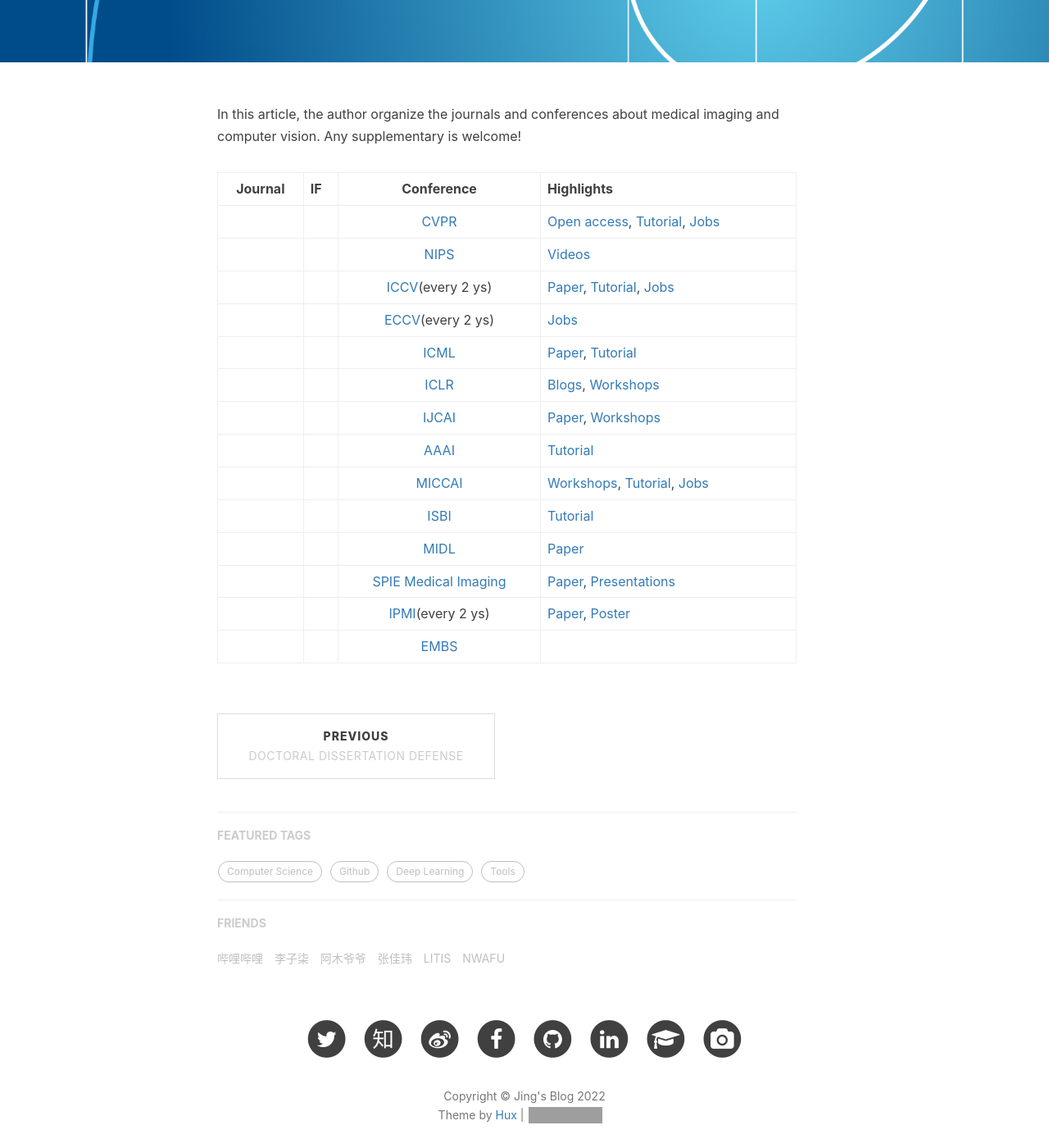
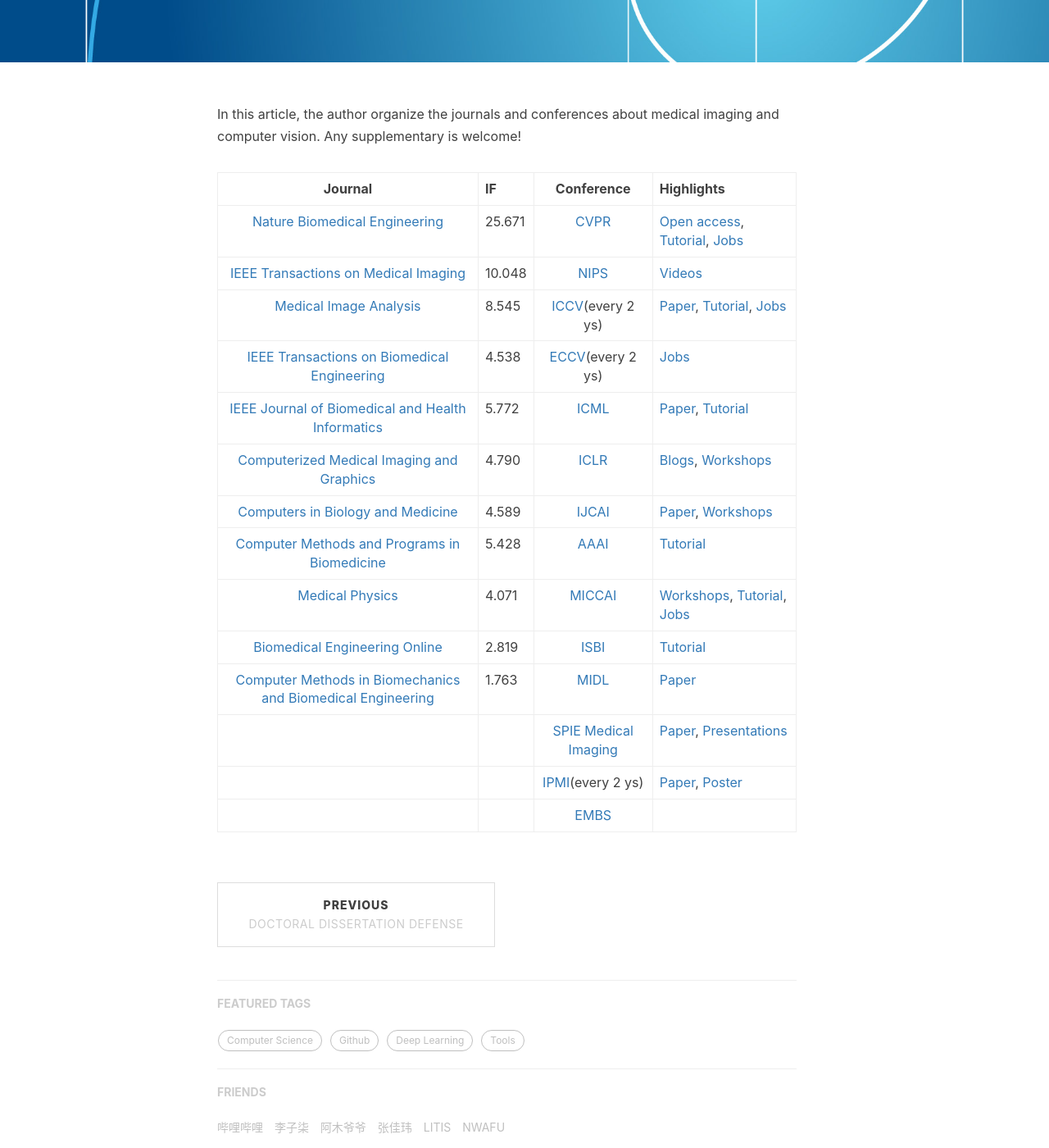
Before and after one commit to jizhang02/jizhang02.github.io, a Jekyll site: the page built from _posts/2022-06-17-journalconf.markdown, in a window 1280 px wide and 1400 px high, scrolled down 507 px. Shown: the whole window at 82% size. Built offline with Jekyll 4.4.1, drawn with Linux system fonts in a browser that asks for light colours; nearby versions of some CDN libraries; a script that is not in the unit is left out; comment, search, counter and statistics services are not loaded; grey boxes are pictures that could not be loaded.

Commit message:
Update 2022-06-17-journalconf.markdown

```diff
--- a/_posts/2022-06-17-journalconf.markdown
+++ b/_posts/2022-06-17-journalconf.markdown
@@ -16,17 +16,17 @@
 
 | Journal |IF| Conference  |Highlights|
 | :----:  | ---- | :----:  | ---- |
-|            |        | [CVPR](https://www.thecvf.com/)      |[Open access](https://openaccess.thecvf.com/menu), [Tutorial](https://cvpr2022.thecvf.com/tutorial-list), [Jobs](https://cvpr2022.thecvf.com/jobs) |
-|         |          | [NIPS](https://nips.cc/)        |[Videos](https://videos.neurips.cc/)|
-|||[ICCV](https://iccv2021.thecvf.com/overview)(every 2 ys)|[Paper](https://iccv2021.thecvf.com/papers-visualizations?filter=titles), [Tutorial](https://iccv2021.thecvf.com/node/45), [Jobs](https://iccv2021.thecvf.com/jobs)|
-|||[ECCV](https://eccv2022.ecva.net/)(every 2 ys)|[Jobs](https://eccv2022.ecva.net/jobs/)|
-|||[ICML](https://icml.cc/Conferences/2022)|[Paper](https://icml.cc/Conferences/2022/AcceptedPapersInitial), [Tutorial](https://icml.cc/Conferences/2022/Schedule?type=Tutorial)|
-|||[ICLR](https://iclr.cc/)|[Blogs](https://iclr-blog-track.github.io/), [Workshops](https://iclr.cc/virtual/2022/events/workshop)|
-|||[IJCAI](https://www.ijcai.org/past_conferences)|[Paper](https://ijcai-21.org/program-main-track/), [Workshops](https://ijcai-21.org/workshops/)|
-|||[AAAI](https://aaai.org/Conferences/AAAI-22/)|[Tutorial](https://aaai.org/Conferences/AAAI-22/aaai22tutorials/)|
-|||[MICCAI](http://www.miccai.org/)|[Workshops](https://conferences.miccai.org/2022/en/MICCAI2022-WORKSHOPS.html), [Tutorial](https://conferences.miccai.org/2022/en/MICCAI2022-TUTORIALS.html), [Jobs](http://www.miccai.org/job-board/)|
-|||[ISBI](https://biomedicalimaging.org/2022/)|[Tutorial](https://biomedicalimaging.org/2022/tutorials/)|
-|||[MIDL](https://www.midl.io/)|[Paper](https://2022.midl.io/orals.html)|
+|[Nature Biomedical Engineering](https://www.nature.com/natbiomedeng/) | 25.671 | [CVPR](https://www.thecvf.com/)      |[Open access](https://openaccess.thecvf.com/menu), [Tutorial](https://cvpr2022.thecvf.com/tutorial-list), [Jobs](https://cvpr2022.thecvf.com/jobs) |
+|[IEEE Transactions on Medical Imaging](https://ieeexplore.ieee.org/xpl/RecentIssue.jsp?punumber=42) |  10.048 | [NIPS](https://nips.cc/)        |[Videos](https://videos.neurips.cc/)|
+|[Medical Image Analysis](https://www.journals.elsevier.com/medical-image-analysis)|8.545|[ICCV](https://iccv2021.thecvf.com/overview)(every 2 ys)|[Paper](https://iccv2021.thecvf.com/papers-visualizations?filter=titles), [Tutorial](https://iccv2021.thecvf.com/node/45), [Jobs](https://iccv2021.thecvf.com/jobs)|
+|[IEEE Transactions on Biomedical Engineering](https://ieeexplore.ieee.org/xpl/RecentIssue.jsp?punumber=10)|4.538|[ECCV](https://eccv2022.ecva.net/)(every 2 ys)|[Jobs](https://eccv2022.ecva.net/jobs/)|
+|[IEEE Journal of Biomedical and Health Informatics](https://www.embs.org/jbhi/)|5.772|[ICML](https://icml.cc/Conferences/2022)|[Paper](https://icml.cc/Conferences/2022/AcceptedPapersInitial), [Tutorial](https://icml.cc/Conferences/2022/Schedule?type=Tutorial)|
+|[Computerized Medical Imaging and Graphics](https://www.sciencedirect.com/journal/computerized-medical-imaging-and-graphics)|4.790|[ICLR](https://iclr.cc/)|[Blogs](https://iclr-blog-track.github.io/), [Workshops](https://iclr.cc/virtual/2022/events/workshop)|
+|[Computers in Biology and Medicine](https://www.sciencedirect.com/journal/computers-in-biology-and-medicine)|4.589|[IJCAI](https://www.ijcai.org/past_conferences)|[Paper](https://ijcai-21.org/program-main-track/), [Workshops](https://ijcai-21.org/workshops/)|
+|[Computer Methods and Programs in Biomedicine](https://www.journals.elsevier.com/computer-methods-and-programs-in-biomedicine)|5.428|[AAAI](https://aaai.org/Conferences/AAAI-22/)|[Tutorial](https://aaai.org/Conferences/AAAI-22/aaai22tutorials/)|
+|[Medical Physics](https://aapm.onlinelibrary.wiley.com/journal/24734209)|4.071|[MICCAI](http://www.miccai.org/)|[Workshops](https://conferences.miccai.org/2022/en/MICCAI2022-WORKSHOPS.html), [Tutorial](https://conferences.miccai.org/2022/en/MICCAI2022-TUTORIALS.html), [Jobs](http://www.miccai.org/job-board/)|
+|[Biomedical Engineering Online](https://biomedical-engineering-online.biomedcentral.com/)|2.819|[ISBI](https://biomedicalimaging.org/2022/)|[Tutorial](https://biomedicalimaging.org/2022/tutorials/)|
+|[Computer Methods in Biomechanics and Biomedical Engineering](https://www.tandfonline.com/journals/gcmb20)|1.763|[MIDL](https://www.midl.io/)|[Paper](https://2022.midl.io/orals.html)|
 |||[SPIE Medical Imaging](https://spie.org/)|[Paper](https://www.spiedigitallibrary.org/conference-proceedings-of-spie/browse/SPIE-Medical-Imaging/2022?webSyncID=47b2cbc5-4c5e-d83e-236b-3496633be23c&sessionGUID=d9c6c446-291c-5283-dcb1-18cc0bcd562e&_ga=2.112407559.2011702394.1655747257-1863397903.1655747257&cm_mc_uid=68212891915016557472566&cm_mc_sid_50300000=96110961655747256664&SSO=1), [Presentations](https://www.spiedigitallibrary.org/conference-presentations)|
 |||[IPMI](http://ipmi2021.org/past-ipmis/)(every 2 ys)|[Paper](https://link.springer.com/conference/ipmi), [Poster](https://ipmi2021.org/poster-groups/)|
 |||[EMBS](https://embc.embs.org/2022/)||
```
